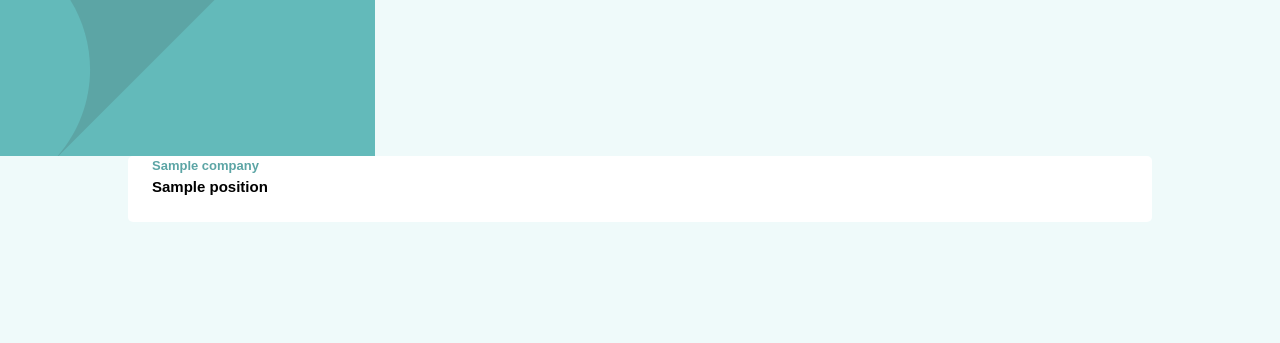
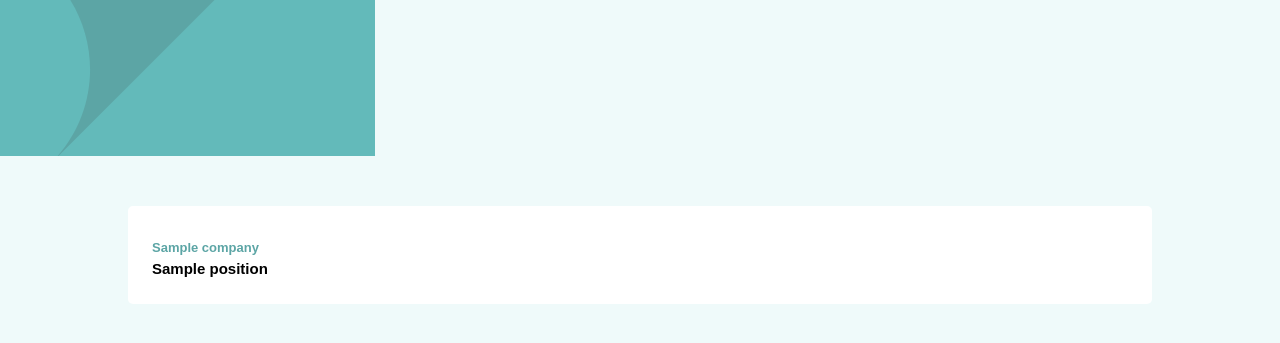
Before and after one commit to jakegodsall/devjobs_portal, a Django app: template fm_joblistings/joblisting/templates/joblisting/index.html in a window 1280 px wide. Shown: the top 343 px of the page. Run offline with Django 5.2, Linux system fonts and the light colour scheme; the template is opened without the code that fills it: most values are stand-ins (such as "Sample title", 1, 10 or a date in 2020); data that the repository does not hold is empty.

Commit message:
added is_new method and conditional rendering for NEW and FEATURED buttons

```diff
--- a/fm_joblistings/joblisting/jstoolchain/css/tailwind.css
+++ b/fm_joblistings/joblisting/jstoolchain/css/tailwind.css
@@ -7,7 +7,7 @@
 root {
   --main-text: #2b3939;
   --secondary-text: #5ca5a5;
-  --main-background: rgba(92, 165, 165, 0.1);
+  --main-background: #2b3939;
 }
 
 *,
--- a/fm_joblistings/joblisting/static/joblisting/css/styles.css
+++ b/fm_joblistings/joblisting/static/joblisting/css/styles.css
@@ -495,6 +495,9 @@ video {
 .static {
   position: static;
 }
+.mt-\[5rem\] {
+  margin-top: 5rem;
+}
 .block {
   display: block;
 }
@@ -513,11 +516,21 @@ video {
 .items-center {
   align-items: center;
 }
+.gap-\[0\.8rem\] {
+  gap: 0.8rem;
+}
 .gap-\[4rem\] {
   gap: 4rem;
 }
 .rounded-\[0\.5rem\] {
   border-radius: 0.5rem;
+}
+.rounded-full {
+  border-radius: 9999px;
+}
+.bg-\[\#5CA5A5\] {
+  --tw-bg-opacity: 1;
+  background-color: rgb(92 165 165 / var(--tw-bg-opacity));
 }
 .bg-\[\#5ca5a5\] {
   --tw-bg-opacity: 1;
@@ -527,28 +540,56 @@ video {
   --tw-bg-opacity: 1;
   background-color: rgb(255 255 255 / var(--tw-bg-opacity));
 }
+.bg-\[\#2B3939\;\] {
+  background-color: #2B3939;;
+}
+.bg-\[\#2B3939\] {
+  --tw-bg-opacity: 1;
+  background-color: rgb(43 57 57 / var(--tw-bg-opacity));
+}
+.px-\[0\.8rem\] {
+  padding-left: 0.8rem;
+  padding-right: 0.8rem;
+}
 .px-\[2\.4rem\] {
   padding-left: 2.4rem;
   padding-right: 2.4rem;
 }
+.py-\[0\.3rem\] {
+  padding-top: 0.3rem;
+  padding-bottom: 0.3rem;
+}
 .pb-\[2\.4rem\] {
   padding-bottom: 2.4rem;
+}
+.pt-\[3\.2rem\] {
+  padding-top: 3.2rem;
+}
+.pt-\[5rem\] {
+  padding-top: 5rem;
+}
+.text-\[1\.3rem\] {
+  font-size: 1.3rem;
+}
+.text-\[1\.4rem\] {
+  font-size: 1.4rem;
 }
 .text-\[1\.5rem\] {
   font-size: 1.5rem;
 }
-.text-\[1\.3rem\] {
-  font-size: 1.3rem;
-}
 .font-bold {
   font-weight: 700;
 }
-.text-secondary-text {
-  color: var(--secondary-text);
+.uppercase {
+  text-transform: uppercase;
 }
 .text-\[\#5CA5A5\] {
   --tw-text-opacity: 1;
   color: rgb(92 165 165 / var(--tw-text-opacity));
+}
+.text-white {
+  --tw-text-opacity: 1;
+  color: rgb(255 255 255 / var(--tw-text-opacity));
 }
 
 @import url("https://fonts.googleapis.com/css2?family=League+Spartan:wght@100..900&display=swap");
@@ -556,7 +597,7 @@ video {
 root {
   --main-text: #2b3939;
   --secondary-text: #5ca5a5;
-  --main-background: rgba(92, 165, 165, 0.1);
+  --main-background: #2b3939;
 }
 
 *,
--- a/fm_joblistings/joblisting/templates/joblisting/index.html
+++ b/fm_joblistings/joblisting/templates/joblisting/index.html
@@ -1,6 +1,6 @@
 {% extends 'joblisting/base.html' %} {% block content %}
 <sectiom>
-  <ul class="flex flex-col gap-[4rem] items-center">
+  <ul class="flex flex-col gap-[4rem] items-center mt-[5rem]">
     {% for joblisting in joblistings %}
     <li class="w-4/5">{% include "joblisting/job_item.html" with joblisting=joblisting %}</li>
     {% endfor %}
--- a/fm_joblistings/joblisting/templates/joblisting/job_item.html
+++ b/fm_joblistings/joblisting/templates/joblisting/job_item.html
@@ -1,8 +1,25 @@
-<div class="w-full bg-white px-[2.4rem] pb-[2.4rem] rounded-[0.5rem]">
-  <div class="flex">
+<div
+  class="w-full bg-white px-[2.4rem] pb-[2.4rem] rounded-[0.5rem] pt-[3.2rem]"
+>
+  <div class="flex items-center gap-[4rem]">
     <p class="text-[#5CA5A5] text-[1.3rem] font-bold">
       {{ joblisting.company }}
     </p>
+    <div class="flex items-center gap-[0.8rem]">
+      {% if joblisting.is_new %}
+      <div
+        class="uppercase bg-[#5CA5A5] text-white text-[1.4rem] font-bold py-[0.3rem] px-[0.8rem] rounded-full"
+      >
+        New!
+      </div>
+      {% endif %} {% if joblisting.is_featured %}
+      <div
+        class="uppercase bg-[#2B3939] text-white text-[1.4rem] font-bold py-[0.3rem] px-[0.8rem] rounded-full"
+      >
+        Featured
+      </div>
+      {% endif %}
+    </div>
   </div>
   <p class="text-primary-text text-[1.5rem] font-bold">
     {{ joblisting.position }}
```
Also changed, not shown: fm_joblistings/joblisting/models.py (+12 -1 lines), fm_joblistings/joblisting/migrations/0004_remove_job_is_new.py (added).
